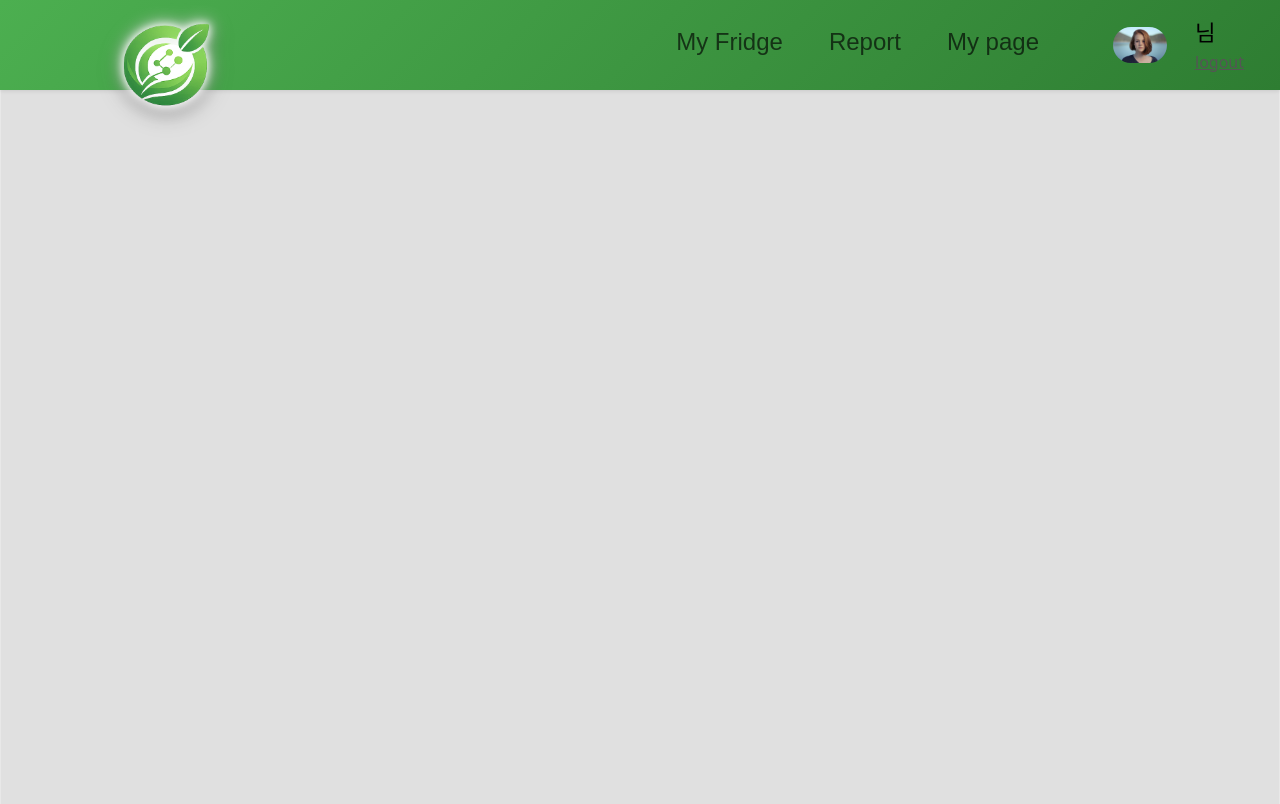
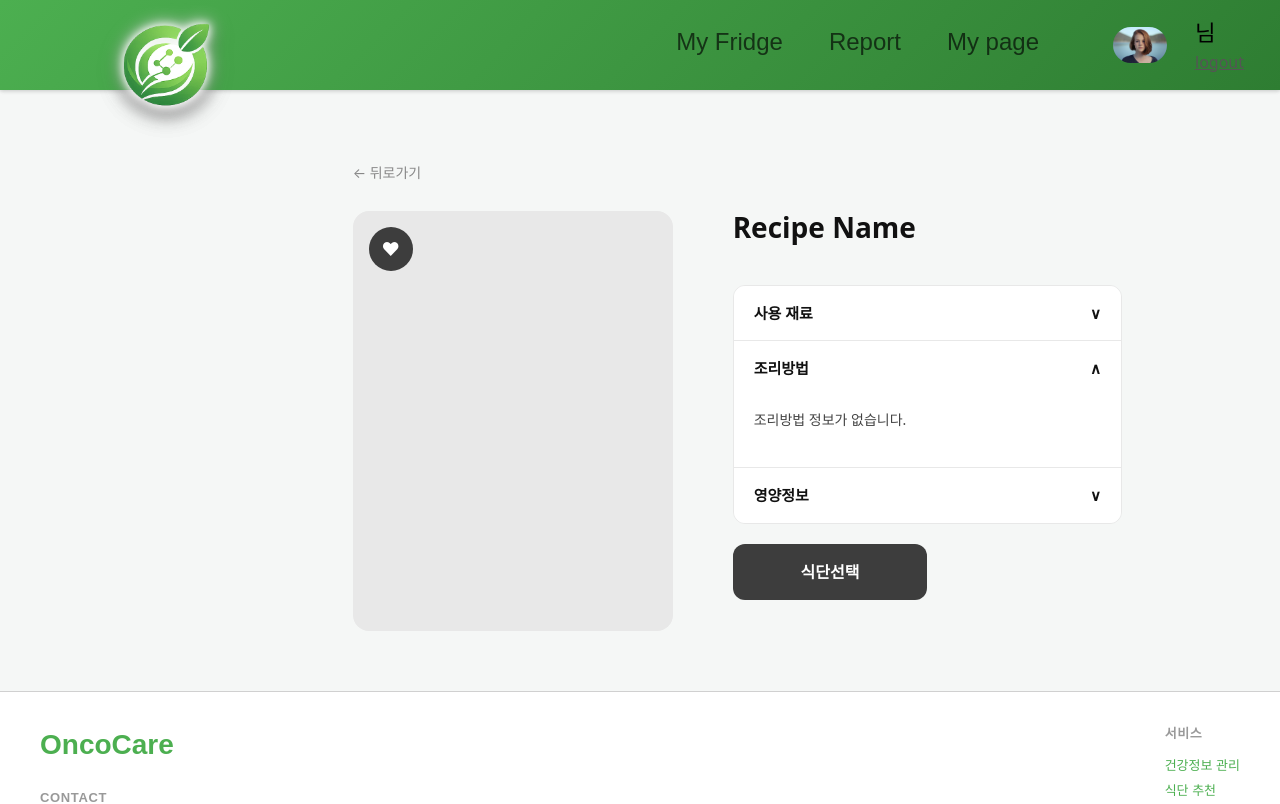
Before and after one commit to 2025-SMHRD-KDT-HealthCare-3/OncoCare, a React (Vite) app: page /DailyReport/1/DetailRecipe in a window 1280 px wide. Shown: the top 804 px of the page. Built offline with nearby package versions, Linux system fonts and the light colour scheme; no server answers; a web font is replaced by a local one.

Commit message:
세부레시피 수정

```diff
--- a/src/features/DailyReportpage/DailyDiet.jsx
+++ b/src/features/DailyReportpage/DailyDiet.jsx
@@ -1,4 +1,5 @@
-import { useState } from 'react'
+import { useState, useEffect } from 'react'
+import axios from 'axios'
 import 'bootstrap/dist/css/bootstrap.min.css'
 import './DailyReport.css'
 
@@ -6,6 +7,19 @@ const DailyDiet = () => {
   const [rating, setRating] = useState(0)
   const [hovered, setHovered] = useState(0)
   const [comment, setComment] = useState('')
+  const [dietName, setDietName] = useState('')
+
+  useEffect(() => {
+    const user_idx = sessionStorage.getItem('user_idx')
+    if (!user_idx) return
+    axios.get(`http://localhost:3000/recipe/dailydiet?user_idx=${user_idx}`)
+      .then(res => {
+        if (Array.isArray(res.data) && res.data.length > 0) {
+          setDietName(res.data[0].recipe_name)
+        }
+      })
+      .catch(err => console.error('일일 식단 조회 실패:', err))
+  }, [])
 
   const handleSave = () => {
     // TODO: axios.post로 백엔드 저장 연결
@@ -22,7 +36,7 @@ const DailyDiet = () => {
         {/* 왼쪽: 이미지 + 별점 */}
         <div className="daily-diet-recipe-placeholder">
           <div className="daily-diet-img-placeholder" />
-          <h4 className="daily-diet-name">오늘의 식단</h4>
+          <h4 className="daily-diet-name">{dietName || '오늘의 식단'}</h4>
           <div className="daily-diet-stars">
             {[1, 2, 3, 4, 5].map((star) => (
               <span
--- a/src/features/Mainpage/MainBody.jsx
+++ b/src/features/Mainpage/MainBody.jsx
@@ -6,12 +6,12 @@ import RegisterIngredient from '../public/RegisterIngredient'
 
 
 const MainBody = () => {
-
+  const user_idx = sessionStorage.getItem('user_idx')
 
   return (
     <div >
       <MainTop></MainTop>
-      <MainRecipe></MainRecipe>
+      <MainRecipe user_idx={user_idx}></MainRecipe>
       <RegisterIngredient></RegisterIngredient>
     </div>
   )
--- a/src/features/Mainpage/MainRecipe.jsx
+++ b/src/features/Mainpage/MainRecipe.jsx
@@ -15,7 +15,7 @@ const getDietList = async (user_idx) => {
             alert('건강 정보를 먼저 입력해주세요.')
             return; // 프론트에서 프로필 입력창을 띄우는 로직 처리,
         }
-        setRecipes(response.data); // 레시피 리스트 배열 반환
+        setRecipes(Array.isArray(response.data) ? response.data : []); // 레시피 리스트 배열 반환
     } catch (error) {
         console.error("추천 식단 조회 에러:", error);
     }
@@ -29,10 +29,6 @@ const getDietList = async (user_idx) => {
   const filtered = recipes.filter((r) =>
     r.recipe_name?.includes(search)
   )
-
-  // 4개 / 나머지로 분리
-  const topRow = filtered.slice(0, 4)
-  const bottomRow = filtered.slice(4)
 
   return (
     <div className="recipe-section">
@@ -63,18 +59,10 @@ const getDietList = async (user_idx) => {
 
       {/* 카드 그리드 */}
       <div className="recipe-grid-top">
-        {topRow.map((recipes) => (
-          <RecipeCard key={recipes.recipe_idx} recipe={recipes} />
+        {filtered.map((recipe) => (
+          <RecipeCard key={recipe.recipe_idx} recipe={recipe} />
         ))}
       </div>
-
-      {bottomRow.length > 0 && (
-        <div className="recipe-grid-bottom">
-          {bottomRow.map((recipes) => (
-            <RecipeCard key={recipes.recipe_idx} recipe={recipes} />
-          ))}
-        </div>
-      )}
     </div>
   )
 }
--- a/src/features/RecipeDetailpage/DetailRecipe.jsx
+++ b/src/features/RecipeDetailpage/DetailRecipe.jsx
@@ -2,12 +2,13 @@ import React from 'react'
 import MainHeader from '../public/MainHeader'
 import RecipeCard from './RecipeCard'
 import Footer from '../public/Footer'
+import RecipeDetail from './RecipeDetail'
 
 const DetailRecipe = () => {
   return (
   <div className="page-layout">
     <MainHeader></MainHeader>
-    <RecipeCard></RecipeCard>
+    <RecipeDetail></RecipeDetail>
     <Footer></Footer>
   </div>
   )
--- a/src/features/RecipeDetailpage/RecipeCard.jsx
+++ b/src/features/RecipeDetailpage/RecipeCard.jsx
@@ -4,32 +4,15 @@ import '../Mainpage/MainRecipe.css'
 const RecipeCard = ({ recipe }) => {
   const navigate = useNavigate()
 
-  const clickRecipe = async (user_idx, recipe_idx) => {
-    try {
-        const response = await axios.post('http://localhost:3000/main/clickRecipe', {
-            user_idx: user_idx,
-            recipe_idx: recipe_idx
-        });
-        if (response.data == '1') {
-            alert('식단이 추가되었습니다.');
-        } else {
-            alert('식단 추가 실패');
-        }
-    } catch (error) {
-        console.error('식단 선택 에러:', error);
-    }
-
-  }
-
   return (
-    <div className="recipe-card" onDoubleClick={clickRecipe}>
+    <div className="recipe-card" onDoubleClick={() => navigate(`/RecipeDetail/${recipe.recipe_idx}`)}>
       <div className="recipe-card-img">
         {recipe?.image_url
           ? <img src={recipe.image_url} alt={recipe.name} />
           : <div className="recipe-card-img-placeholder" />
         }
       </div>
-      <p className="recipe-card-name">{recipe?.name || 'Recipe'}</p>
+      <p className="recipe-card-name">{recipe?.recipe_name || 'Recipe'}</p>
     </div>
   )
 }
--- a/src/features/RecipeDetailpage/RecipeDetail.css
+++ b/src/features/RecipeDetailpage/RecipeDetail.css
@@ -5,10 +5,10 @@
 }
 
 .recipe-detail-layout {
-  display: grid;
-  grid-template-columns: 1fr 1fr;
+  display: flex;
+  flex-direction: row;
   gap: 60px;
-  align-items: start;
+  align-items: flex-start;
 }
 
 /* ── Image Section ── */
@@ -17,7 +17,10 @@
   border-radius: 16px;
   overflow: hidden;
   background: #e8e8e8;
-  aspect-ratio: 3 / 4;
+  width: 320px;
+  min-width: 320px;
+  height: 420px;
+  flex-shrink: 0;
 }
 
 .recipe-detail-img {
@@ -60,6 +63,8 @@
   display: flex;
   flex-direction: column;
   gap: 20px;
+  flex: 1;
+  min-width: 0;
 }
 
 .recipe-detail-title {
@@ -82,6 +87,7 @@
   border: 1px solid var(--border);
   border-radius: 12px;
   overflow: hidden;
+  width: 200%;
 }
 
 .recipe-accordion-item {
@@ -118,6 +124,11 @@
   color: #444;
   line-height: 1.7;
   background: white;
+  overflow-y: auto;
+  box-sizing: border-box;
+  word-break: break-word;
+  overflow-wrap: break-word;
+  white-space: pre-wrap;
 }
 
 .recipe-accordion-body ul,
--- a/src/features/RecipeDetailpage/RecipeDetail.jsx
+++ b/src/features/RecipeDetailpage/RecipeDetail.jsx
@@ -12,23 +12,32 @@ const RecipeDetail = () => {
   const navigate = useNavigate()
   const [recipe, setRecipe] = useState(null)
   const [liked, setLiked] = useState(false)
-  const [openSection, setOpenSection] = useState('ingredients')
+  const [openSection, setOpenSection] = useState('cooking')
 
   useEffect(() => {
-    axios.get(`http://localhost:3000/recipe/detail?${id}`)
+    axios.get(`http://localhost:3000/recipe/detail?recipe_idx=${id}`)
       .then(res => setRecipe(res.data))
       .catch(err => console.error('레시피 조회 실패:', err))
   }, [id])
 
-  const toggleSection = (section) => {
-    setOpenSection(openSection === section ? null : section)
-  }
+const toggleSection = (section) => {
+  setOpenSection(prev => (prev === section ? null : section))
+}
 
   const handleSelectDiet = async () => {
+    const user_idx = sessionStorage.getItem('user_idx')
+    if (!user_idx) { alert('로그인이 필요합니다.'); return }
     try {
-      await axios.post('http://localhost:3000/diet/select', { recipeId: id })
-      alert('식단이 선택되었습니다!')
-      navigate('/Main')
+      const res = await axios.post('http://localhost:3000/clickRecipe', {
+        user_idx,
+        recipe_idx
+      })
+      if (res.data === '1') {
+        alert('식단이 선택되었습니다!')
+        navigate('/Main')
+      } else {
+        alert('식단 선택에 실패했습니다.')
+      }
     } catch (err) {
       console.error('식단 선택 실패:', err)
       alert('식단 선택에 실패했습니다.')
@@ -36,15 +45,15 @@ const RecipeDetail = () => {
   }
 
   return (
-    <div className="page-layout">
+    <div className="page-layout main-content">
       <MainHeader />
-      <div className="recipe-detail-container main-content">
+      <div className="recipe-detail-container">
         <button className="recipe-detail-back" onClick={() => navigate(-1)}>
           ← 뒤로가기
         </button>
 
         <div className="recipe-detail-layout">
-          {/* 왼쪽: 이미지 */}
+          {/* 왼쪽: 이미지 placeholder */}
           <div className="recipe-detail-image-section">
             <button
               className={`recipe-heart-btn ${liked ? 'liked' : ''}`}
@@ -52,32 +61,30 @@ const RecipeDetail = () => {
             >
               ♥
             </button>
-            {recipe?.image_url
-              ? <img src={recipe.image_url} alt={recipe.name} className="recipe-detail-img" />
-              : <div className="recipe-detail-img-placeholder" />
-            }
+            <div className="recipe-detail-img-placeholder" />
           </div>
 
           {/* 오른쪽: 정보 */}
           <div className="recipe-detail-info">
-            <h1 className="recipe-detail-title">{recipe?.name || 'Recipe Name'}</h1>
-            <p className="recipe-detail-desc">{recipe?.description || ''}</p>
+            <h1 className="recipe-detail-title">{recipe?.recipe_name || 'Recipe Name'}</h1>
+            <p className="recipe-detail-desc">{recipe?.recipe_category || ''}</p>
 
             {/* 아코디언 */}
             <div className="recipe-accordion">
-              {/* 재료 */}
+
+              {/* 사용 재료 */}
               <div className="recipe-accordion-item">
                 <button
                   className="recipe-accordion-header"
                   onClick={() => toggleSection('ingredients')}
                 >
-                  <span>재료</span>
+                  <span>사용 재료</span>
                   <span>{openSection === 'ingredients' ? '∧' : '∨'}</span>
                 </button>
                 {openSection === 'ingredients' && (
                   <div className="recipe-accordion-body">
-                    {recipe?.ingredients?.length > 0
-                      ? <ul>{recipe.ingredients.map((ing, i) => <li key={i}>{ing}</li>)}</ul>
+                    {recipe?.main_ingredients
+                      ? <p>{recipe.main_ingredients}</p>
                       : <p>재료 정보가 없습니다.</p>
                     }
                   </div>
@@ -88,15 +95,15 @@ const RecipeDetail = () => {
               <div className="recipe-accordion-item">
                 <button
                   className="recipe-accordion-header"
-                  onClick={() => toggleSection('steps')}
+                  onClick={() => toggleSection('cooking')}
                 >
                   <span>조리방법</span>
-                  <span>{openSection === 'steps' ? '∧' : '∨'}</span>
+                  <span>{openSection === 'cooking' ? '∧' : '∨'}</span>
                 </button>
-                {openSection === 'steps' && (
+                {openSection === 'cooking' && (
                   <div className="recipe-accordion-body">
-                    {recipe?.steps?.length > 0
-                      ? <ol>{recipe.steps.map((step, i) => <li key={i}>{step}</li>)}</ol>
+                    {recipe?.cooking_method
+                      ? <p>{recipe.cooking_method}</p>
                       : <p>조리방법 정보가 없습니다.</p>
                     }
                   </div>
@@ -114,28 +121,10 @@ const RecipeDetail = () => {
                 </button>
                 {openSection === 'nutrition' && (
                   <div className="recipe-accordion-body">
-                    {recipe?.nutrition ? (
-                      <div className="nutrition-grid">
-                        <div className="nutrition-item">
-                          <span>칼로리</span>
-                          <span>{recipe.nutrition.calories} kcal</span>
-                        </div>
-                        <div className="nutrition-item">
-                          <span>단백질</span>
-                          <span>{recipe.nutrition.protein} g</span>
-                        </div>
-                        <div className="nutrition-item">
-                          <span>지방</span>
-                          <span>{recipe.nutrition.fat} g</span>
-                        </div>
-                        <div className="nutrition-item">
-                          <span>탄수화물</span>
-                          <span>{recipe.nutrition.carbs} g</span>
-                        </div>
-                      </div>
-                    ) : (
-                      <p>영양 정보가 없습니다.</p>
-                    )}
+                    {recipe?.nutrition_info
+                      ? <p>{recipe.nutrition_info}</p>
+                      : <p>영양 정보가 없습니다.</p>
+                    }
                   </div>
                 )}
               </div>
```
